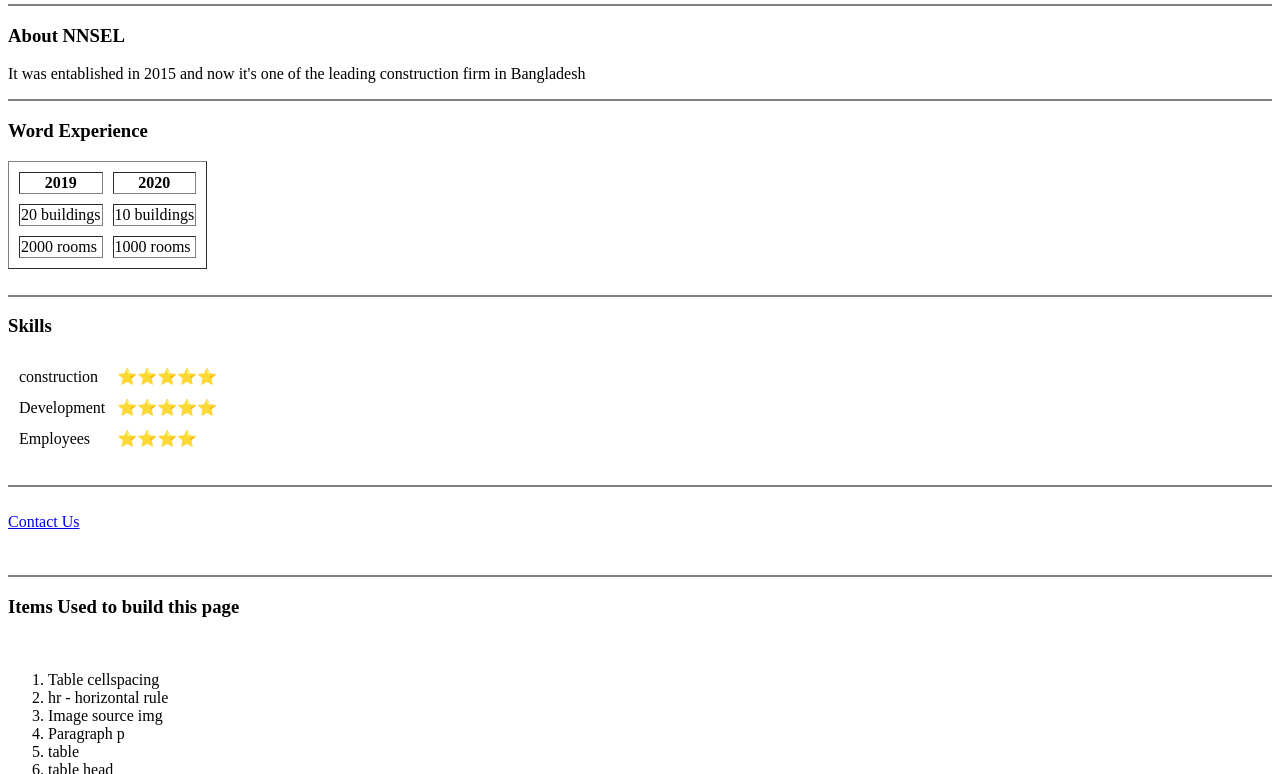
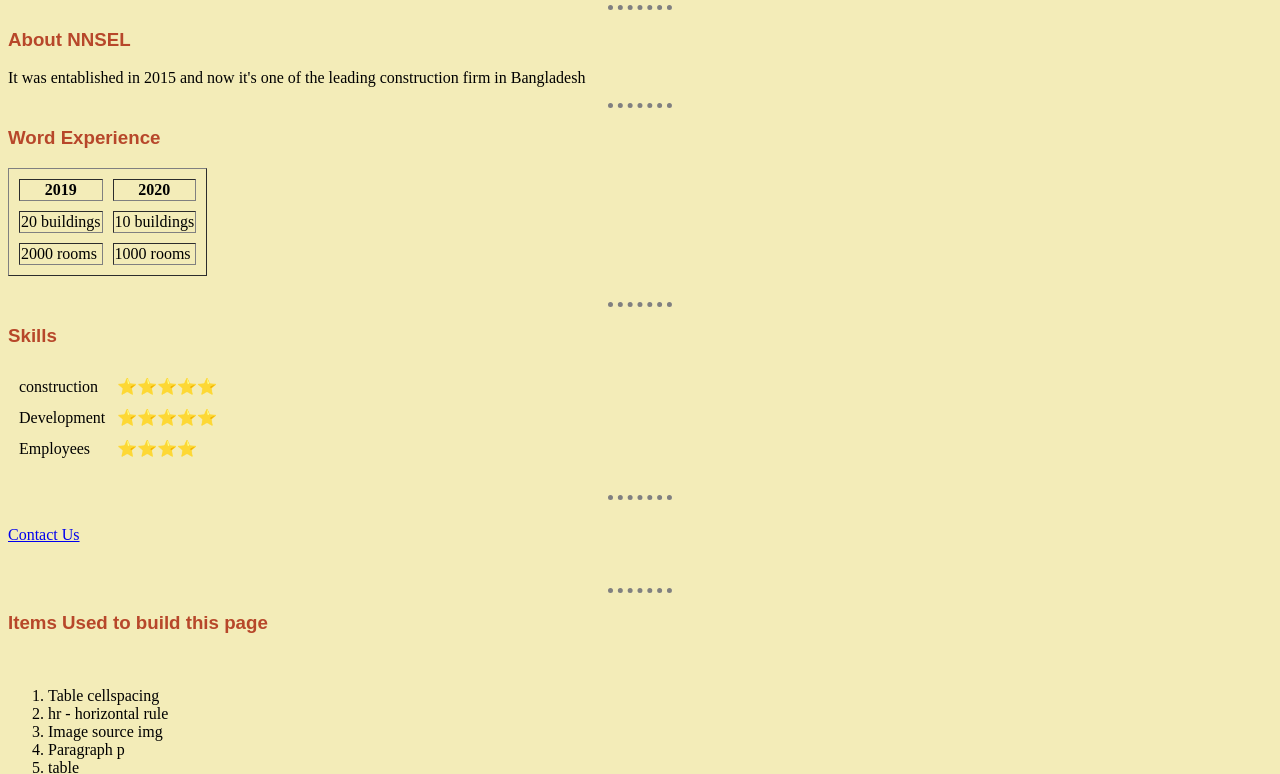
Before and after one commit to ahmedshanto/nnsel, a plain HTML site: page index.html in a window 1280 px wide. Shown: the part 161-935 px from the top of the page. Drawn offline with Linux system fonts and the light colour scheme.

Commit message:
Add files via upload

```diff
--- /dev/null
+++ b/css/style.css
@@ -0,0 +1,14 @@
+body {
+  background-color: #f3ecb8;
+}
+hr {
+  border-style: none;
+  border-top-style: dotted;
+  border-color: grey;
+  border-width: 5px;
+  width: 5%;
+}
+h1,h2,h3{
+  color: #b7472a;
+  font-family: sans-serif;
+}
--- a/index.html
+++ b/index.html
@@ -3,6 +3,7 @@
   <head>
     <meta charset="utf-8">
     <title>NNSEL</title>
+     <link rel="stylesheet" href="css/style.css">
   </head>
   <body>
     <table cellspacing="10">
@@ -14,10 +15,10 @@
         </td>
       </tr>
     </table>
-    <hr size="2" noshade>
+    <hr>
     <h3>About NNSEL</h3>
     <p>It was entablished in 2015 and now it's one of the leading construction firm in Bangladesh</p>
-    <hr size="2" noshade>
+    <hr>
     <h3>Word Experience</h3>
     <table cellspacing="10" border="1">
       <thead>
@@ -36,7 +37,7 @@
       </thead>
     </table>
     <br>
-    <hr size="2" noshade>
+    <hr>
     <h3>Skills</h3>
     <table cellspacing="10">
       <tr>
@@ -53,9 +54,9 @@
       </tr>
     </table>
     <br>
-    <hr size="2" noshade><br>
+    <hr><br>
     <a href="contact-us.html">Contact Us</a><br><br><br>
-    <hr size="2px" noshade>
+    <hr>
     <h3>Items Used to build this page</h3><br>
     <ol>
       <li>Table cellspacing</li>
```
Also changed, not shown: contact-us.html (+11 -5 lines).
